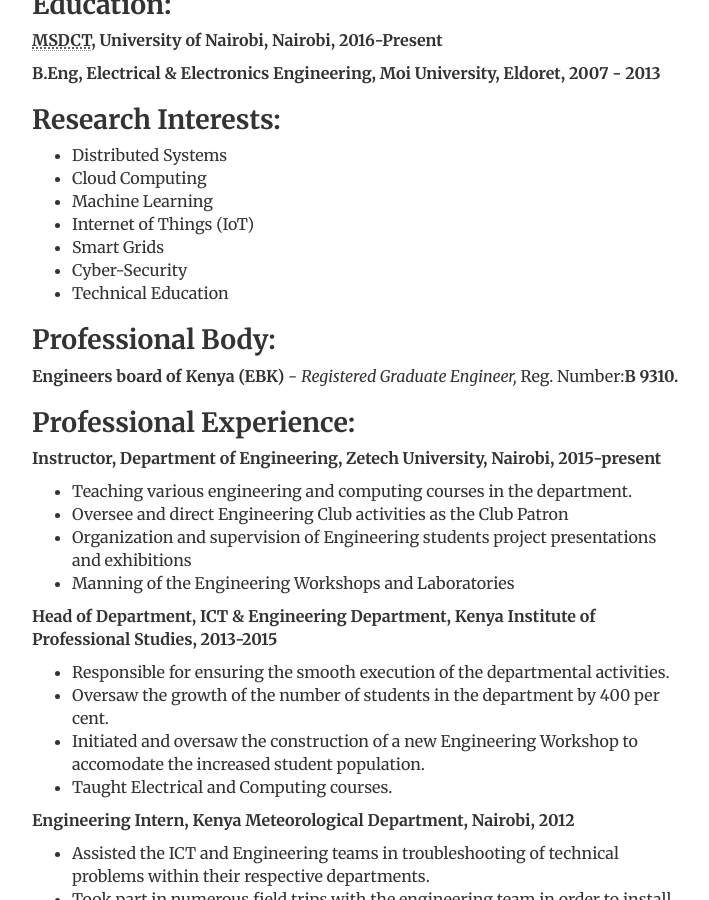
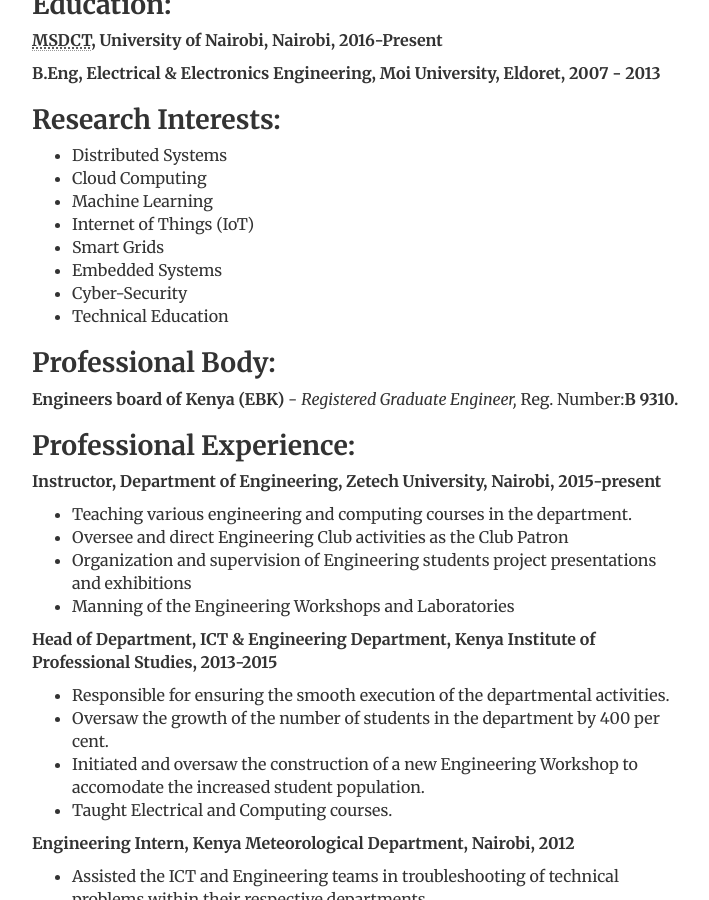
Before and after one commit to theafricanengineer/theafricanengineer.github.io, a Jekyll site: the page built from cv/index.html, in a window 1280 px wide and 900 px high, scrolled down 579 px. Shown: the whole window, without its empty margins (284-993 px from the left). Built offline with Jekyll 4.4.1, drawn with Linux system fonts in a browser that asks for light colours.

Commit message:
update cv/index.html file

```diff
--- a/cv/index.html
+++ b/cv/index.html
@@ -40,6 +40,7 @@
 				<li>Machine Learning</li>
 				<li>Internet of Things (IoT)</li>
 				<li>Smart Grids</li>
+				<li>Embedded Systems</li>
 				<li>Cyber-Security</li>
 				<li>Technical Education</li>
 				</ul>
```
